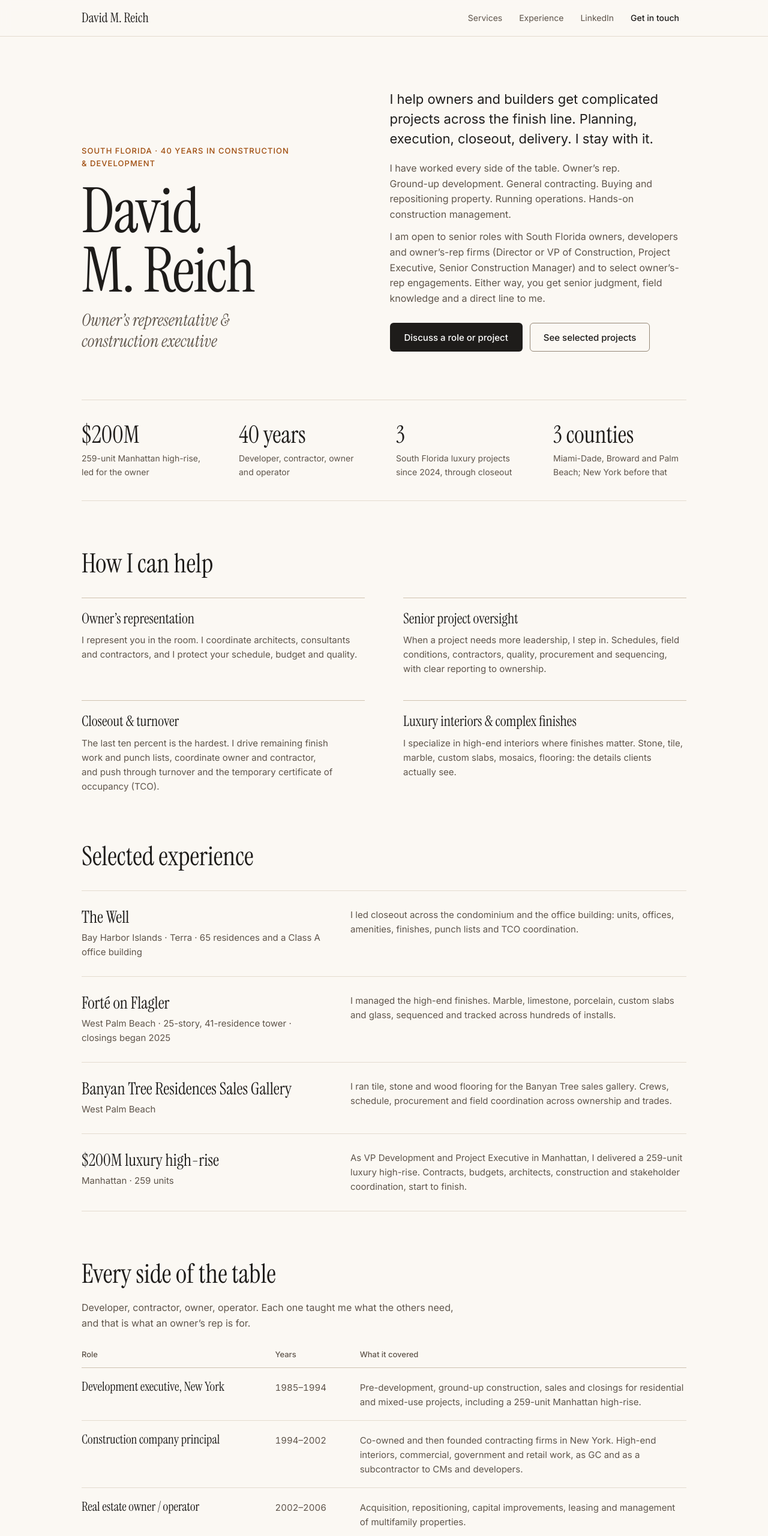
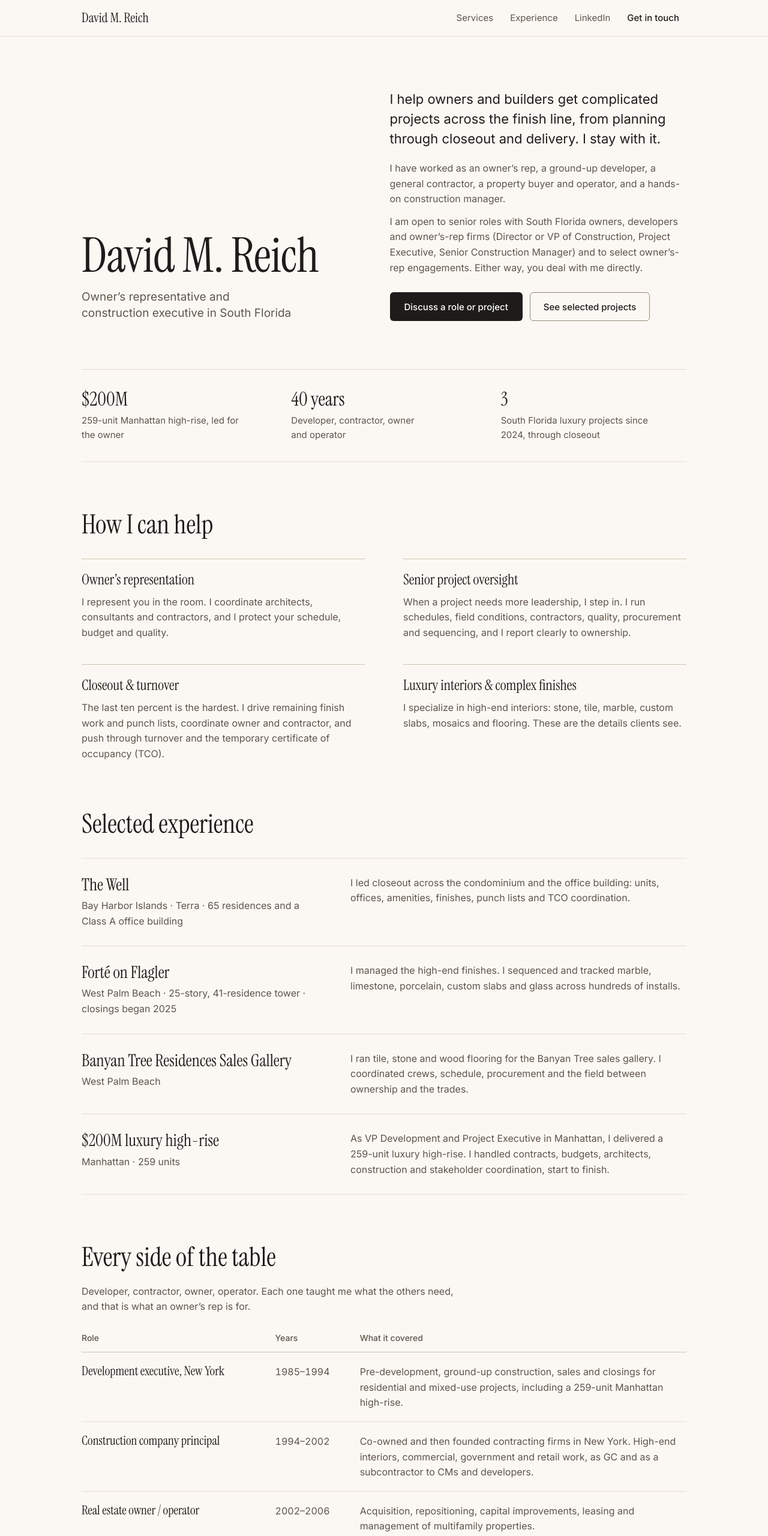
Before and after one commit to elliotreich/david-reich, a website: page index.html in a window 1280 px wide. Shown: the top 2560 px of the page at 60% size. Drawn offline with Linux system fonts and the light colour scheme.

Commit message:
Slop pass from impeccable.style review: drop eyebrow/italic role, calmer headline, cut repeated lists, larger small text, verb-led copy
Co-Authored-By: Claude Opus 5.5 <noreply@anthropic.com>

```diff
--- a/index.html
+++ b/index.html
@@ -10,7 +10,7 @@
 <meta name="theme-color" content="#fbf8f3">
 <meta property="og:type" content="profile">
 <meta property="og:url" content="https://davidreich.me/">
-<meta property="og:title" content="David M. Reich — Owner’s Representative &amp; Construction Executive">
+<meta property="og:title" content="David M. Reich | Owner’s Representative &amp; Construction Executive">
 <meta property="og:description" content="40 years across development, contracting, ownership and operations. Luxury condo closeout, finishes and owner-side leadership in South Florida.">
 <meta property="og:image" content="https://davidreich.me/og.png">
 <meta property="og:image:width" content="1200">
@@ -22,7 +22,7 @@
 </script>
 <link rel="preconnect" href="https://fonts.googleapis.com">
 <link rel="preconnect" href="https://fonts.gstatic.com" crossorigin>
-<link href="https://fonts.googleapis.com/css2?family=Instrument+Serif:ital@0;1&family=Inter:wght@400;500;600&display=swap" rel="stylesheet">
+<link href="https://fonts.googleapis.com/css2?family=Instrument+Serif&family=Inter:wght@400;500;600&display=swap" rel="stylesheet">
 <style>
 /* Design tokens. Edit these to restyle the whole site. */
 :root{
@@ -56,18 +56,17 @@ a:hover{ color:var(--accent-dark) }
 .wrap{ max-width:var(--max); margin:0 auto; padding:0 var(--pad) }
 
 /* Nav */
-.nav{ position:sticky; top:0; z-index:10; background:color-mix(in srgb, var(--bg) 92%, transparent); backdrop-filter:blur(8px); border-bottom:1px solid var(--rule) }
+.nav{ position:sticky; top:0; z-index:10; background:var(--bg); border-bottom:1px solid var(--rule) }
 .nav .wrap{ display:flex; align-items:center; gap:4px; min-height:60px }
 .brand{ font-family:var(--serif); font-size:22px; color:var(--text); text-decoration:none; margin-right:auto }
-.nav a:not(.brand){ font-size:14px; color:var(--muted); text-decoration:none; padding:10px 12px; border-radius:6px }
+.nav a:not(.brand){ font-size:15px; color:var(--muted); text-decoration:none; padding:10px 12px; border-radius:6px }
 .nav a:not(.brand):hover{ color:var(--text); background:color-mix(in srgb, var(--text) 5%, transparent) }
 .nav a.nav-cta{ color:var(--text); font-weight:500 }
 
 /* Hero */
 .hero{ display:grid; grid-template-columns:minmax(0, 1fr) minmax(0, 1.1fr); gap:32px 64px; padding:88px 0 80px; align-items:end; border-bottom:1px solid var(--rule) }
-.eyebrow{ font-size:13px; font-weight:500; letter-spacing:0.08em; text-transform:uppercase; color:var(--accent); margin-bottom:20px }
-.hero h1{ font-size:clamp(56px, 9vw, 104px); line-height:0.95; letter-spacing:-0.02em }
-.hero .role{ font-family:var(--serif); font-style:italic; font-size:clamp(22px, 2.6vw, 28px); line-height:1.25; color:var(--muted); margin-top:16px }
+.hero h1{ font-size:clamp(48px, 7vw, 80px); line-height:1; letter-spacing:-0.01em }
+.hero .role{ font-size:clamp(17px, 1.8vw, 19px); line-height:1.4; color:var(--muted); margin-top:16px; max-width:30ch }
 .lede{ font-size:clamp(19px, 1.9vw, 22px); line-height:1.5; margin-bottom:20px; max-width:34ch }
 .hero-body p + p{ margin-top:12px }
 .hero-body p:not(.lede){ color:var(--muted); max-width:52ch }
@@ -76,10 +75,10 @@ a:hover{ color:var(--accent-dark) }
 .btn-ghost{ display:inline-flex; align-items:center; justify-content:center; min-height:48px; padding:12px 22px; border:1px solid var(--field-border); border-radius:6px; color:var(--text); font:500 15px var(--sans); text-decoration:none }
 .btn-ghost:hover{ color:var(--text); background:color-mix(in srgb, var(--text) 5%, transparent) }
 a.btn{ text-decoration:none } a.btn:hover{ color:#fff }
-.proof{ display:grid; grid-template-columns:repeat(4, minmax(0, 1fr)); gap:24px 40px; margin:0; padding:36px 0; border-bottom:1px solid var(--rule) }
+.proof{ display:grid; grid-template-columns:repeat(3, minmax(0, 1fr)); gap:24px 40px; margin:0; padding:32px 0; border-bottom:1px solid var(--rule) }
 .proof div{ min-width:0 }
-.proof dt{ font-family:var(--serif); font-size:clamp(30px, 3.4vw, 40px); line-height:1.05 }
-.proof dd{ margin:8px 0 0; font-size:14px; color:var(--muted); max-width:28ch }
+.proof dt{ font-family:var(--serif); font-size:clamp(26px, 2.8vw, 32px); line-height:1.1 }
+.proof dd{ margin:6px 0 0; font-size:15px; color:var(--muted); max-width:28ch }
 .throughline{ color:var(--muted); max-width:62ch; margin:-12px 0 28px }
 select.input{ background-image:linear-gradient(45deg, transparent 50%, var(--muted) 50%), linear-gradient(135deg, var(--muted) 50%, transparent 50%); background-position:calc(100% - 20px) 55%, calc(100% - 14px) 55%; background-size:6px 6px; background-repeat:no-repeat; padding-right:40px }
 .field-row{ display:grid; grid-template-columns:1fr 1fr; gap:20px }
@@ -95,18 +94,18 @@ section{ padding:80px 0 0 }
 .services{ display:grid; grid-template-columns:repeat(2, minmax(0, 1fr)); gap:40px 64px }
 .service{ border-top:1px solid var(--rule-strong); padding-top:20px }
 .service h3{ font-size:24px; line-height:1.2; margin-bottom:10px }
-.service p{ color:var(--muted); font-size:15px }
+.service p{ color:var(--muted); font-size:16px }
 
 /* Experience */
 .projects{ list-style:none; margin:0; padding:0; border-bottom:1px solid var(--rule) }
 .project{ display:grid; grid-template-columns:minmax(0, 5fr) minmax(0, 7fr); gap:8px 48px; padding:28px 0; border-top:1px solid var(--rule) }
 .project h3{ font-size:28px; line-height:1.15 }
-.project .place{ font-size:14px; color:var(--muted); margin-top:6px }
-.project p:last-child{ color:var(--muted); font-size:15px; max-width:60ch }
+.project .place{ font-size:15px; color:var(--muted); margin-top:6px }
+.project p:last-child{ color:var(--muted); font-size:16px; max-width:60ch }
 
 /* Career */
-.career{ width:100%; border-collapse:collapse; font-size:15px }
-.career th{ text-align:left; font-size:13px; font-weight:500; color:var(--muted); padding:0 24px 12px 0; border-bottom:1px solid var(--rule-strong) }
+.career{ width:100%; border-collapse:collapse; font-size:16px }
+.career th{ text-align:left; font-size:14px; font-weight:500; color:var(--muted); padding:0 24px 12px 0; border-bottom:1px solid var(--rule-strong) }
 .career td{ padding:18px 24px 18px 0; border-bottom:1px solid var(--rule); vertical-align:baseline }
 .career td:first-child{ font-family:var(--serif); font-size:21px; line-height:1.25; width:32% }
 .career td:nth-child(2){ color:var(--muted); white-space:nowrap; font-variant-numeric:tabular-nums; width:14% }
@@ -115,8 +114,6 @@ section{ padding:80px 0 0 }
 /* Engage */
 .engage{ display:grid; grid-template-columns:minmax(0, 1fr) minmax(0, 1fr); gap:48px 72px; align-items:start }
 .engage-intro p{ color:var(--muted); max-width:44ch }
-.engage-list{ list-style:none; margin:28px 0 0; padding:0; border-top:1px solid var(--rule) }
-.engage-list li{ padding:12px 0; border-bottom:1px solid var(--rule); font-size:15px }
 
 .form{ display:grid; gap:20px; padding:32px; background:#fff; border:1px solid var(--rule); border-radius:8px }
 .field label{ display:block; font-size:14px; font-weight:500; margin-bottom:6px }
@@ -124,7 +121,7 @@ section{ padding:80px 0 0 }
 .input::placeholder{ color:#7a6e62; opacity:1 }
 .input:focus{ outline:2px solid var(--accent); outline-offset:1px; border-color:var(--accent) }
 textarea.input{ resize:vertical; min-height:120px }
-.hint{ font-size:13px; color:var(--muted); margin-top:6px }
+.hint{ font-size:14px; color:var(--muted); margin-top:6px }
 .btn{ display:inline-flex; align-items:center; justify-content:center; min-height:48px; padding:12px 24px; border:0; border-radius:6px; background:var(--text); color:#fff; font:500 15px var(--sans); cursor:pointer }
 .btn:hover{ background:#000 }
 .form-status{ font-size:14px; color:var(--muted); min-height:1.4em }
@@ -132,14 +129,14 @@ textarea.input{ resize:vertical; min-height:120px }
 
 /* Footer */
 .footer{ margin-top:96px; border-top:1px solid var(--rule) }
-.footer .wrap{ display:flex; flex-wrap:wrap; gap:8px 32px; padding-top:28px; padding-bottom:48px; font-size:14px; color:var(--muted) }
+.footer .wrap{ display:flex; flex-wrap:wrap; gap:8px 32px; padding-top:28px; padding-bottom:48px; font-size:15px; color:var(--muted) }
 .footer .wrap span:first-child{ margin-right:auto; color:var(--text) }
 .footer a{ color:var(--accent-dark); text-underline-offset:3px }
 
 /* Responsive */
 @media (max-width: 960px){
   .hero{ grid-template-columns:1fr; align-items:start; padding:56px 0 56px }
-  .proof{ grid-template-columns:repeat(2, minmax(0, 1fr)) }
+  .proof{ grid-template-columns:1fr }
   .engage{ grid-template-columns:1fr }
 }
 @media (max-width: 640px){
@@ -147,14 +144,14 @@ textarea.input{ resize:vertical; min-height:120px }
   section{ padding-top:64px }
   .services{ grid-template-columns:1fr; gap:32px }
   .field-row{ grid-template-columns:1fr }
-  .proof{ gap:20px 24px }
+  .proof{ gap:16px }
   .project{ grid-template-columns:1fr; padding:24px 0 }
   .project p:last-child{ margin-top:8px }
   .career thead{ display:none }
   .career, .career tbody, .career tr, .career td{ display:block; width:auto !important }
   .career tr{ padding:16px 0; border-bottom:1px solid var(--rule) }
   .career td{ padding:0; border:0 }
-  .career td:nth-child(2){ font-size:14px; margin:2px 0 6px }
+  .career td:nth-child(2){ font-size:15px; margin:2px 0 6px }
   .form{ padding:24px 20px }
 }
 </style>
@@ -176,14 +173,13 @@ textarea.input{ resize:vertical; min-height:120px }
 
   <div class="hero">
     <div>
-      <p class="eyebrow">South Florida · 40 years in construction &amp; development</p>
       <h1>David M. Reich</h1>
-      <p class="role">Owner’s representative &amp; construction executive</p>
+      <p class="role">Owner’s representative and construction executive in South Florida</p>
     </div>
     <div class="hero-body">
-      <p class="lede">I help owners and builders get complicated projects across the finish line. Planning, execution, closeout, delivery. I stay with it.</p>
-      <p>I have worked every side of the table. Owner’s rep. Ground-up development. General contracting. Buying and repositioning property. Running operations. Hands-on construction management.</p>
-      <p>I am open to senior roles with South Florida owners, developers and owner’s-rep firms (Director or VP of Construction, Project Executive, Senior Construction Manager) and to select owner’s-rep engagements. Either way, you get senior judgment, field knowledge and a direct line to me.</p>
+      <p class="lede">I help owners and builders get complicated projects across the finish line, from planning through closeout and delivery. I stay with it.</p>
+      <p>I have worked as an owner’s rep, a ground-up developer, a general contractor, a property buyer and operator, and a hands-on construction manager.</p>
+      <p>I am open to senior roles with South Florida owners, developers and owner’s-rep firms (Director or VP of Construction, Project Executive, Senior Construction Manager) and to select owner’s-rep engagements. Either way, you deal with me directly.</p>
       <div class="cta"><a class="btn" href="#engage">Discuss a role or project</a><a class="btn-ghost" href="#experience">See selected projects</a></div>
     </div>
   </div>
@@ -192,7 +188,6 @@ textarea.input{ resize:vertical; min-height:120px }
     <div><dt>$200M</dt><dd>259-unit Manhattan high-rise, led for the owner</dd></div>
     <div><dt>40 years</dt><dd>Developer, contractor, owner and operator</dd></div>
     <div><dt>3</dt><dd>South Florida luxury projects since 2024, through closeout</dd></div>
-    <div><dt>3 counties</dt><dd>Miami-Dade, Broward and Palm Beach; New York before that</dd></div>
   </dl>
 
   <section id="services" aria-labelledby="services-h">
@@ -204,7 +199,7 @@ textarea.input{ resize:vertical; min-height:120px }
       </div>
       <div class="service">
         <h3>Senior project oversight</h3>
-        <p>When a project needs more leadership, I step in. Schedules, field conditions, contractors, quality, procurement and sequencing, with clear reporting to ownership.</p>
+        <p>When a project needs more leadership, I step in. I run schedules, field conditions, contractors, quality, procurement and sequencing, and I report clearly to ownership.</p>
       </div>
       <div class="service">
         <h3>Closeout &amp; turnover</h3>
@@ -212,7 +207,7 @@ textarea.input{ resize:vertical; min-height:120px }
       </div>
       <div class="service">
         <h3>Luxury interiors &amp; complex finishes</h3>
-        <p>I specialize in high-end interiors where finishes matter. Stone, tile, marble, custom slabs, mosaics, flooring: the details clients actually see.</p>
+        <p>I specialize in high-end interiors: stone, tile, marble, custom slabs, mosaics and flooring. These are the details clients see.</p>
       </div>
     </div>
   </section>
@@ -226,15 +221,15 @@ textarea.input{ resize:vertical; min-height:120px }
       </li>
       <li class="project">
         <div><h3>Forté on Flagler</h3><p class="place">West Palm Beach · 25-story, 41-residence tower · closings began 2025</p></div>
-        <p>I managed the high-end finishes. Marble, limestone, porcelain, custom slabs and glass, sequenced and tracked across hundreds of installs.</p>
+        <p>I managed the high-end finishes. I sequenced and tracked marble, limestone, porcelain, custom slabs and glass across hundreds of installs.</p>
       </li>
       <li class="project">
         <div><h3>Banyan Tree Residences Sales Gallery</h3><p class="place">West Palm Beach</p></div>
-        <p>I ran tile, stone and wood flooring for the Banyan Tree sales gallery. Crews, schedule, procurement and field coordination across ownership and trades.</p>
+        <p>I ran tile, stone and wood flooring for the Banyan Tree sales gallery. I coordinated crews, schedule, procurement and the field between ownership and the trades.</p>
       </li>
       <li class="project">
         <div><h3>$200M luxury high-rise</h3><p class="place">Manhattan · 259 units</p></div>
-        <p>As VP Development and Project Executive in Manhattan, I delivered a 259-unit luxury high-rise. Contracts, budgets, architects, construction and stakeholder coordination, start to finish.</p>
+        <p>As VP Development and Project Executive in Manhattan, I delivered a 259-unit luxury high-rise. I handled contracts, budgets, architects, construction and stakeholder coordination, start to finish.</p>
       </li>
     </ul>
   </section>
@@ -259,15 +254,7 @@ textarea.input{ resize:vertical; min-height:120px }
     <div class="engage">
       <div class="engage-intro">
         <div class="section-head" style="margin-bottom:16px"><h2 id="engage-h">Open to roles and engagements</h2></div>
-        <p>Hiring for a senior construction or development role, or have a project that needs an owner’s rep? Tell me about it. I will tell you plainly if I am the right person.</p>
-        <ul class="engage-list">
-          <li>Senior roles: Director or VP of Construction, Project Executive, Senior Construction Manager</li>
-          <li>Owner’s representative roles and assignments</li>
-          <li>Condo capital, restoration and turnover programs</li>
-          <li>Senior project oversight</li>
-          <li>Project closeout and completion</li>
-          <li>Luxury residential and complex-interior projects</li>
-        </ul>
+        <p>Hiring for a senior construction or development role, or have a project that needs an owner’s rep? Tell me about it. That includes condo capital, restoration and turnover programs, closeout, and luxury residential or complex-interior work. I will tell you plainly if I am the right person.</p>
       </div>
       <form class="form" id="contact" novalidate>
         <div class="field-row">
```
Also changed, not shown: public/index.html (+29 -42 lines).
